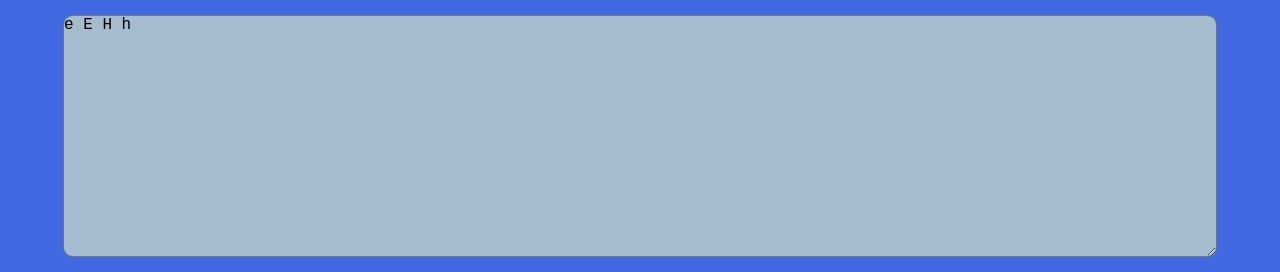
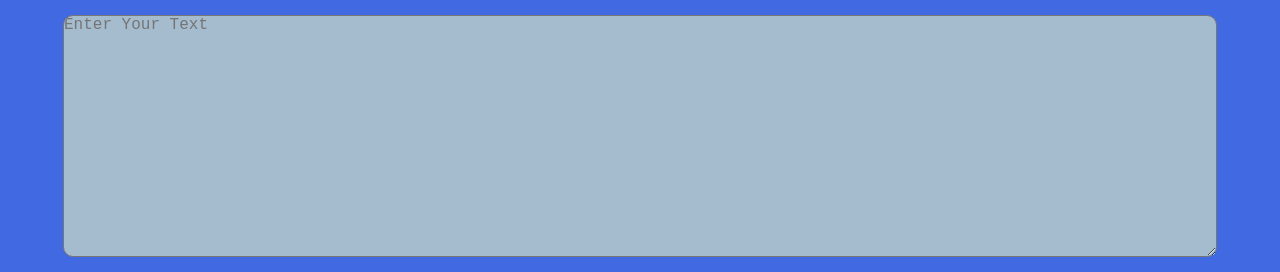
Before and after one commit to howtorespawn/TextReplacer, a plain HTML site: page index.html in a window 1280 px wide. Shown: the part 108-380 px from the top of the page. Drawn offline with Linux system fonts and the light colour scheme.

Commit message:
Update index.html
made github arrangements

```diff
--- a/index.html
+++ b/index.html
@@ -10,7 +10,7 @@
     <div class="main-body">
         <h1>Text Replacer</h1>
         <br>
-        <textarea name="" id="textvalue">e E H h</textarea>
+        <textarea name="" id="textvalue" placeholder="Enter Your Text" maxlength="600"></textarea>
         <br>
         <div>
             <button onclick="textreplacer()">Replace text</button>
```
